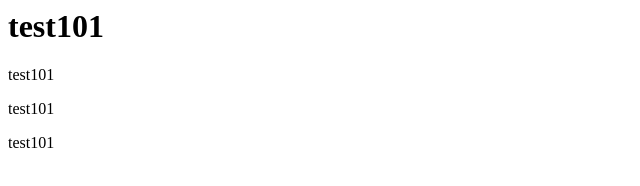
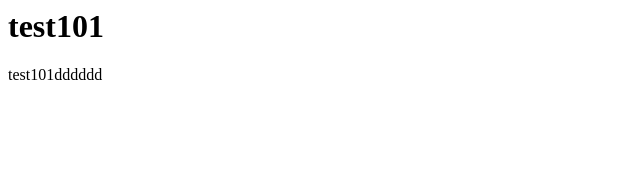
Before and after one commit to Nutsogood/github_test101, a plain HTML site: page index.html in a window 1280 px wide. Shown: the whole page, without its empty margins (0-640 px from the left). Drawn offline with Linux system fonts and the light colour scheme.

Commit message:
Update index.html

```diff
--- a/index.html
+++ b/index.html
@@ -2,9 +2,8 @@
 <body>
 
 <h1>test101</h1>
-<p>test101</p>
-<p>test101</p>
-<p>test101</p>
+<p>test101dddddd</p>
+
 
 </body>
 </html>
```
